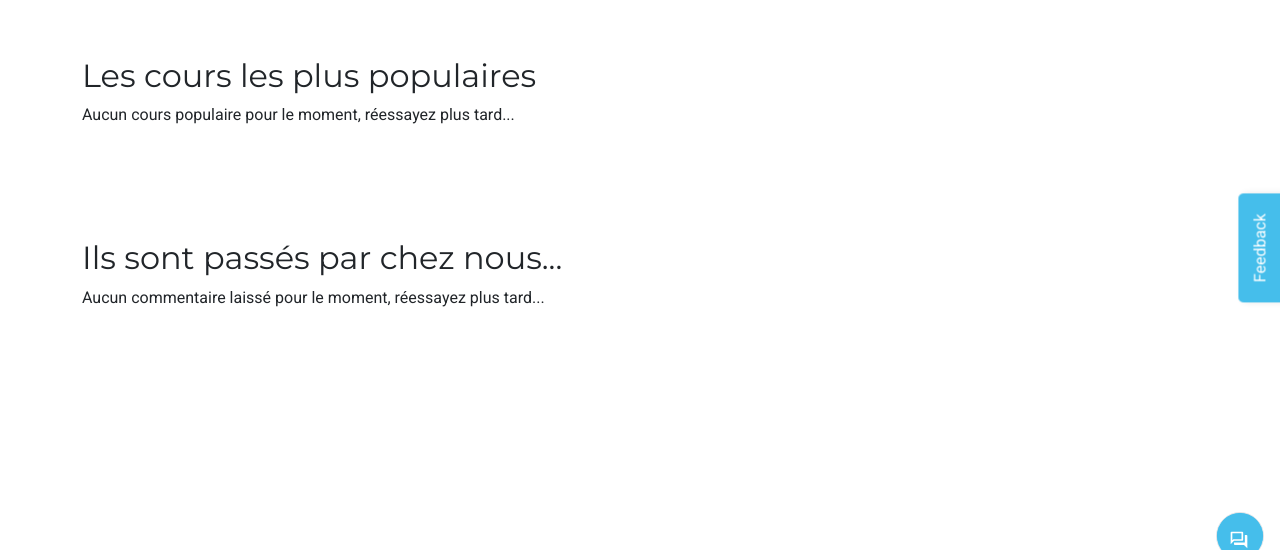
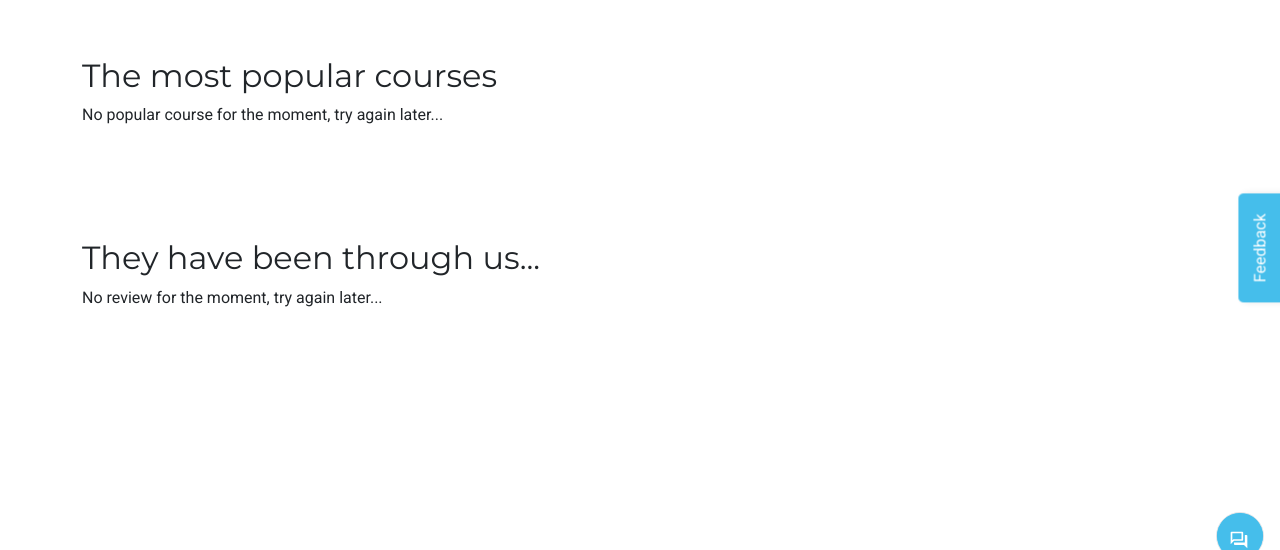
Before and after one commit to marceau07/autoformation, a Symfony app: template templates/home/index.html.twig in a window 1280 px wide. Shown: the part 174-724 px from the top of the page. Run offline with Twig, Linux system fonts and the light colour scheme; the template is opened without the code that fills it, so the values that code supplies are empty; some libraries are stand-ins or nearby versions.

Commit message:
feat: Update module and course templates with translated text
This commit updates the module.html.twig and course.html.twig templates to use translated text for headings and content. By using translation keys and the trans filter, we ensure that the templates display the correct text based on the user's language preference. This modification enhances the internationalization of the application and improves the user experience.

```diff
--- a/templates/_components/_subnavbar.html.twig
+++ b/templates/_components/_subnavbar.html.twig
@@ -1,10 +1,10 @@
-{% set elements = ['course', 'trainer', 'cohort', 'trainee', 'faq', 'prospect', 'internship'] %}
+{% set elements = ['course', 'trainer', 'cohort', 'trainee', 'faq', 'prospect', 'internship', 'statistic'] %}
 <!-- Nav tabs -->
 <ul class="nav nav-tabs" id="subnavbar">
   {% for element in elements %}
     <li class="nav-item">
       {# By default, the nav-link element gets also: data-bs-toggle="tab" #}
-      <a class="nav-link {{ element == choosenElement ? 'active' : '' }}" href="{{ path('app_' ~ (element|lower) ~ '_index') }}">{{ element|capitalize }}</a>
+      <a class="nav-link {{ element == choosenElement ? 'active' : '' }}" href="{{ path('app_' ~ (element|lower) ~ '_index') }}">{{ (element|capitalize) ~ 's' }}</a>
     </li>
   {% endfor %}
 </ul>
--- a/templates/base.html.twig
+++ b/templates/base.html.twig
@@ -59,21 +59,21 @@
             <div class="collapse navbar-collapse" id="navbarText">
               <ul class="navbar-nav me-auto mb-2 mb-lg-0">
                 <li class="nav-item">
-                  <a class="nav-link" aria-current="page" href="{{ path('app_home') }}">Accueil</a>
+                  <a class="nav-link" aria-current="page" href="{{ path('app_home') }}">{{ 'global.home'|trans }}</a>
                 </li>
                 <li class="nav-item">
-                  <a class="nav-link" href="{{ path('app_modules') }}">Modules</a>
+                  <a class="nav-link" href="{{ path('app_modules') }}">{{ 'global.modules'|trans }}</a>
                 </li>
                 {% if is_granted('ROLE_TRAINER') %}
                   <li class="nav-item">
-                    <a class="nav-link" href="{{ path('app_admin_dashboard') }}">Administration</a>
+                    <a class="nav-link" href="{{ path('app_admin_dashboard') }}">{{ 'global.administration'|trans }}</a>
                   </li>
                 {% endif %}
                 <li class="nav-item">
-                  <a class="nav-link" href="{{ path('app_mailbox') }}">BAL</a>
+                  <a class="nav-link" href="{{ path('app_mailbox') }}">{{ 'global.mailbox'|trans }}</a>
                 </li>
                 <li class="nav-item">
-                  <a class="nav-link" href="{{ path('app_faq') }}">FAQ</a>
+                  <a class="nav-link" href="{{ path('app_q_and_a') }}">{{ 'global.faq'|trans }}</a>
                 </li>
                 {# <li class="nav-item">
                   <form action="{{ path('_update_session_filter') }}">
@@ -123,91 +123,55 @@
                         <div class="notification-tab">
                           <i class="fa fa-list-check"></i>
                           <h4>A faire</h4>
-                          <span class="label">4</span>
+                          <span class="label">{{ notificationsHomeworksToDo is defined and notificationsHomeworksToDo is not empty ? notificationsHomeworksToDo|length : 0 }}</span>
                         </div>
                         <!-- tab -->
                         <ul class="notification-list">
+                          {% if notificationsHomeworksToDo is defined and notificationsHomeworksToDo is not empty %}
+                            {% for notification in notificationsHomeworksToDo %}
+                              {% include "_components/_notification.html.twig" %}
+                            {% endfor %}
+                          {% else %}
                             <li class="notification-list-item">
-                            <p class="message">Lorem ipsum dolor sit amet, consectetur adipisicing elit...</p>
-                            <div class="item-footer">
-                              <span class="from"><a href="#">project3</a></span>
-                              <span class="date">2 minutes ago</span>
-                            </div>
+                              <p class="message">Aucun devoir à rendre !</p>
                             </li>
-                          <li class="notification-list-item">
-                            <p class="message">Lorem ipsum dolor sit amet, consectetur adipisicing elit...</p>
-                            <div class="item-footer">
-                              <span class="from"><a href="#">project2</a></span>
-                              <span class="date">12 hours ago</span>
-                            </div>
-                          </li>
-                          <li class="notification-list-item">
-                            <p class="message">Lorem ipsum dolor sit amet, consectetur adipisicing elit...</p>
-                            <div class="item-footer">
-                              <span class="from"><a href="#">project6</a></span>
-                              <span class="date">2 days ago</span>
-                            </div>
-                          </li>
-                          <li class="notification-list-item">
-                            <p class="message">Lorem ipsum dolor sit amet, consectetur adipisicing elit...</p>
-                            <div class="item-footer">
-                              <span class="from"><a href="#">project2</a></span>
-                              <span class="date">2 days ago</span>
-                            </div>
-                          </li>
+                          {% endif %}
                         </ul>
                       </li>
                       <li class="notification-group" id="notificationsMessages">
                         <div class="notification-tab">
                           <i class="fa fa-envelope"></i>
                           <h4>Messages</h4>
-                          <span class="label">3</span>
+                          <span class="label">{{ notificationsMessages is defined and notificationsMessages is not empty ? notificationsMessages|length : 0 }}</span>
                         </div>
                         <ul class="notification-list">
+                          {% if notificationsMessages is defined and notificationsMessages is not empty %}
+                            {% for notification in notificationsMessages %}
+                              {% include "_components/_notification.html.twig" %}
+                            {% endfor %}
+                          {% else %}
                             <li class="notification-list-item">
-                            <p class="message">Lorem ipsum dolor sit amet, consectetur adipisicing elit...</p>
-                            <div class="item-footer">
-                              <span class="from"><a href="#">@mstrlaw</a></span>
-                              <span class="date">2 minutes ago</span>
-                            </div>
+                              <p class="message">Aucun message reçu...</p>
                             </li>
-                          <li class="notification-list-item">
-                            <p class="message">Lorem ipsum dolor sit amet, consectetur adipisicing elit...</p>
-                            <div class="item-footer">
-                              <span class="from"><a href="#">@mstrlaw</a></span>
-                              <span class="date">12 hours ago</span>
-                            </div>
-                          </li>
-                          <li class="notification-list-item">
-                            <p class="message">Lorem ipsum dolor sit amet, consectetur adipisicing elit...</p>
-                            <div class="item-footer">
-                              <span class="from"><a href="#">@mstrlaw</a></span>
-                              <span class="date">2 days ago</span>
-                            </div>
-                          </li>
+                          {% endif %}
                         </ul>
                       </li>
                       <li class="notification-group {{ is_granted('ROLE_TRAINER') ? 'd-none' : '' }}" id="notificationsCourses">
                         <div class="notification-tab">
                           <i class="fa fa-circle-info"></i>
                           <h4>Cours</h4>
-                          <span class="label">2</span>
+                          <span class="label">{{ notificationsNewCourses is defined and notificationsNewCourses is not empty ? notificationsNewCourses|length : 0 }}</span>
                         </div>
                         <ul class="notification-list">
+                          {% if notificationsNewCourses is defined and notificationsNewCourses is not empty %}
+                            {% for notification in notificationsNewCourses %}
+                              {% include "_components/_notification.html.twig" %}
+                            {% endfor %}
+                          {% else %}
                             <li class="notification-list-item">
-                            <p class="message">Lorem ipsum dolor sit amet, consectetur adipisicing elit...</p>
-                            <div class="item-footer">
-                              <span class="from"><a href="#">technical</a></span>
-                              <span class="date">2 weeks ago</span>
-                            </div>
+                              <p class="message">Pas de nouveau cours partagé...</p>
                             </li>
-                          <li class="notification-list-item">
-                            <p class="message">Lorem ipsum dolor sit amet, consectetur adipisicing elit...</p>
-                            <div class="item-footer">
-                              <span class="from"><a href="#">personal</a></span>
-                              <span class="date">3 weeks ago</span>
-                            </div>
-                          </li>
+                          {% endif %}
                         </ul>
                       </li>
                     </ul>
--- a/templates/course/course.html.twig
+++ b/templates/course/course.html.twig
@@ -7,7 +7,7 @@
 {% block main %}
   <div class="container">
     <div class="row pt-5 cours">
-      <h3>Les cours</h3>
+      <h3>{{ 'course.text'|trans }}</h3>
       <div class="col-12">
         <div class="row pb-5" id="liste_cours">
           {% if listCourses is defined and listCourses is not empty %}
@@ -16,8 +16,8 @@
             {% endfor %}
           {% else %}
             <div class="col-3 offset-4 mt-5 text-center">
-              <img src="{{ asset('/images/no_data.svg') }}" alt="Illustration cours non trouvés" />
-              <h3 class="mt-3">Aucun cours trouvé...</h3>
+              <img src="{{ asset('/images/no_data.svg') }}" alt="{{ 'course.illustration_no_content_alt'|trans }}" />
+              <h3 class="mt-3">{{ 'course.no_content'|trans }}</h3>
             </div>
           {% endif %}
         </div>
--- a/templates/course/module.html.twig
+++ b/templates/course/module.html.twig
@@ -7,7 +7,7 @@
 {% block main %}
   <div class="container">
     <div class="row pt-5">
-      <h2 class="">Les modules</h2>
+      <h2>{{ 'module.text'|trans }}</h2>
       <div class="col-12">
         <div class="row pb-5" id="liste_modules">
           {% if listModules is defined and listModules is not empty %}
@@ -24,7 +24,7 @@
               </div>
             {% endfor %}
           {% else %}
-            <p>Vous n'avez pas de cours dans votre secteur...</p>
+            <p>{{ 'module.no_content'|trans }}</p>
           {% endif %}
         </div>
       </div>
--- a/templates/home/index.html.twig
+++ b/templates/home/index.html.twig
@@ -17,18 +17,18 @@
   <div class="container">
     <div class="row">
       <div class="col-12">
-        <h1 class="text-center">Bienvenue sur la plateforme pédagogique</h1>
+        <h1 class="text-center">{{ 'home.welcome'|trans }}</h1>
       </div>
     </div>
 
     {% if satisfactionSurvey and satisfactionSurvey.finish_date <= ('now'|date('Y-m-d')) %}
       <div class="row pt-5">
         <div class="alert alert-success w-auto" role="alert">
-          <h4 class="alert-heading">Enquête de satisfaction !</h4>
-          <p>Dites-nous ce que vous avez pensé de nous en répondant à ce bref questionnaire !</p>
+          <h4 class="alert-heading">{{ 'survey.heading'|trans }}</h4>
+          <p>{{ 'survey.paragraph'|trans }}</p>
           <hr />
           <p class="mb-0">
-            <a class="btn btn-secondary text-white" href="{{ path('app_survey') }}">Répondre au questionnaire</a>
+            <a class="btn btn-secondary text-white" href="{{ path('app_survey') }}">{{ 'survey.answer'|trans }}</a>
           </p>
         </div>
       </div>
@@ -36,21 +36,21 @@
 
     {% if is_granted('ROLE_TRAINEE') and latestCourses is defined %}
       <div class="row pt-5">
-        <h2>Vos derniers cours suivis</h2>
+        <h2>{{ 'course.latest_courses'|trans }}</h2>
         {% if latestCourses is not empty %}
           {% for course in latestCourses %}
             {{ include('_components/_card.html.twig', { isSummary: true }) }}
           {% endfor %}
         {% else %}
-          <p>Aucun cours suivi pour le moment, réessayez plus tard...</p>
+          <p>{{ 'course.no_content_latest_courses'|trans }}</p>
         {% endif %}
       </div>
     {% endif %}
     <div class="row pt-5 pb-5">
-      <h2>Les cours les plus populaires</h2>
+      <h2>{{ 'course.popular_courses'|trans }}</h2>
       <div class="col-12">
         {% if popularCourses is not empty %}
-          <section class="splide splide01" aria-label="Les cours les plus populaires actuellement">
+          <section class="splide splide01" aria-label="{{ 'course.popular_courses'|trans }}">
             <ul class="splide__pagination"></ul>
             <div class="splide__track">
               <ul class="splide__list">
@@ -61,15 +61,15 @@
             </div>
           </section>
         {% else %}
-          <p>Aucun cours populaire pour le moment, réessayez plus tard...</p>
+          <p>{{ 'course.no_content_popular_courses'|trans }}</p>
         {% endif %}
       </div>
     </div>
     <div class="row pt-5 pb-5">
-      <h2>Ils sont passés par chez nous...</h2>
+      <h2>{{ 'survey.review'|trans }}</h2>
       <div class="col-12">
         {% if traineesOpinions %}
-          <section class="splide splide02" aria-label="Les avis des anciens stagiaires">
+          <section class="splide splide02" aria-label="{{ 'survey.review'|trans }}">
             <ul class="splide__pagination"></ul>
             <div class="splide__track">
               <ul class="splide__list">
@@ -89,7 +89,7 @@
             </div>
           </section>
         {% else %}
-          <p>Aucun commentaire laissé pour le moment, réessayez plus tard...</p>
+          <p>{{ 'survey.no_content'|trans }}</p>
         {% endif %}
       </div>
     </div>
```
Also changed, not shown: templates/course/embed.html.twig (+5 -6 lines). Lines whose indentation alone changed are shown as unchanged.
